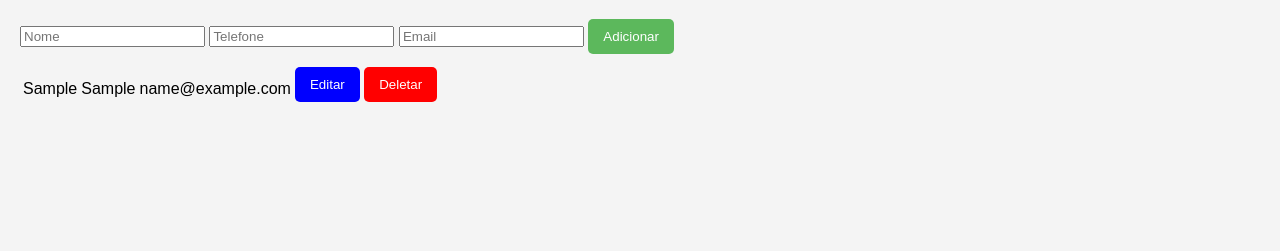
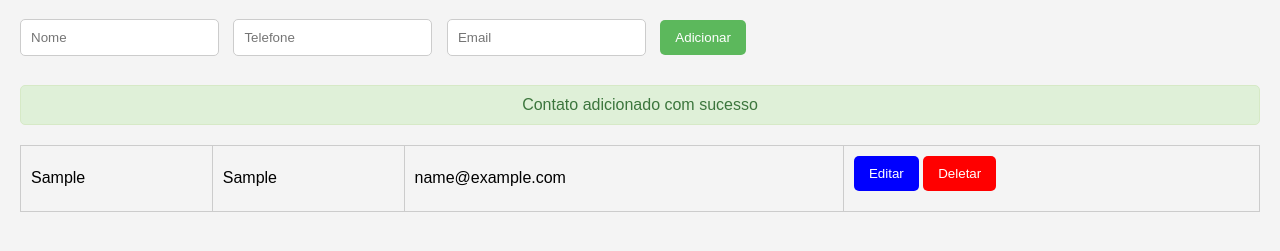
Before and after one commit to WashingtonFranz0/VueJS, a plain HTML site: page OT11-VueJS/index.html in a window 1280 px wide. Both pictures are taken after typing "Sample", "Sample", "name@example.com" into the empty fields and a click on the button "Adicionar". Shown: the part 61-312 px from the top of the page. Drawn offline with nearby package versions, Linux system fonts and the light colour scheme.

Commit message:
atualizando

```diff
--- a/OT11-VueJS/index.html
+++ b/OT11-VueJS/index.html
@@ -12,12 +12,14 @@
     <div id="app">
         <h1>Cadastro de Agenda</h1>
 
-        <form @submit.prevent="editIndex === -1 ? addContact() : apdateContact()"> <!-- Condição para adicionar ou atualizar -->
+        <form @submit.prevent="editIndex === -1 ? addContact() : updateContact()"> <!-- Condição para adicionar ou atualizar -->
             <input type="text" v-model="currentContact.name" placeholder="Nome" required> <!-- Ligado a currentContact-->
             <input type="text" v-model="currentContact.phone" placeholder="Telefone" required> <!-- Ligado a currentContact-->
             <input type="email" v-model="currentContact.email" placeholder="Email" required> <!-- Ligado a currentContact-->
             <button type="submit">{{ editIndex === -1 ? 'Adicionar' : 'Atualizar' }}</button> <!-- texto dinãmico-->
         </form>
+
+        <div v-if="messageVisible" class="message">{{ messageText }}</div> <!-- Mensagem de configuração-->
 
         <table>
             <thead>
@@ -47,12 +49,15 @@
                     email: ''
                 },
                 contacts: [], // Array que armazenará todos os contatos
-                editIndex: -1 // Índice para saber se estamos editando um contato
+                editIndex: -1, // Índice para saber se estamos editando um contato
+                messageVisible: false, // Controla a visibilidade da mensagem
+                messageText: '' // Texto da mensagem
             },
             methods: {
                 addContact() { // Método para adicionar um novo contato
                     if (this.currentContact.name && this.currentContact.phone && this.currentContact.email) { // Verifica se todos os campos estão preenchidos
                         this.contacts.push({...this.currentContact });// Adiciona o novo contato ao array
+                        this.showMessage('Contato adicionado com sucesso'); // Exibe a mensagem
                         this.resetForm(); // Limpa os campos após adicionar
                     }
                 },
@@ -62,6 +67,7 @@
                 },
                 updateContact() { // Método para atualizar o contato
                 this.$set(this.contacts, this.editIndex, this.currentContact); // Atualiza o contato no array
+                this.showMessage('Contato atualizado com sucesso!'); // Exibe a mensagem
                 this.resetForm(); // Limpa os campos após a atualização
                 this.editIndex = -1; // Reseta o indice de edição
                 },
@@ -70,6 +76,13 @@
                  },
                 resetForm() { // Método para limpar os campos
                 this.currentContact = { name: '', phone: '', email: ''}; // Reseta o objeto de contato
+            },
+            showMessage(text) {
+                this.messageText = text;
+                this.messageVisible = true;
+                setTimeout(() => {
+                    this.messageVisible = false;
+                }, 4000);
             }
             }
         });
@@ -101,6 +114,42 @@
             background-color: red;
             color: white;
         }
+
+        input {
+            padding: 10px;
+            margin-right: 10px;
+            border: 1px solid #ccc;
+            border-radius: 5px;
+        }
+
+        table {
+            width: 100%;
+            border-collapse: collapse;
+            margin-top: 20px;
+        }
+
+        th, td {
+            padding: 10px;
+            border: 1px solid #ccc;
+            text-align: left;
+        }
+
+        th {
+            background-color: #e7e7e7;
+        }
+        tr:hover {
+            background-color: #f1f1f1;
+        }
+
+        .message {
+            background-color: #dff0d8; /* verde claro */
+            color: #3c763d; /* Verde escuro */
+            padding: 10px;
+            margin: 20px 0;
+            text-align: center;
+            border: 1px solid #d6e9c6; /* Borda verde */
+            border-radius: 5px;
+        }
     </style>
 
 </body>
```
